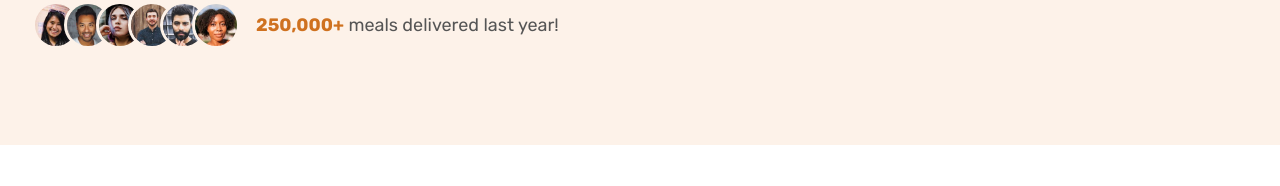
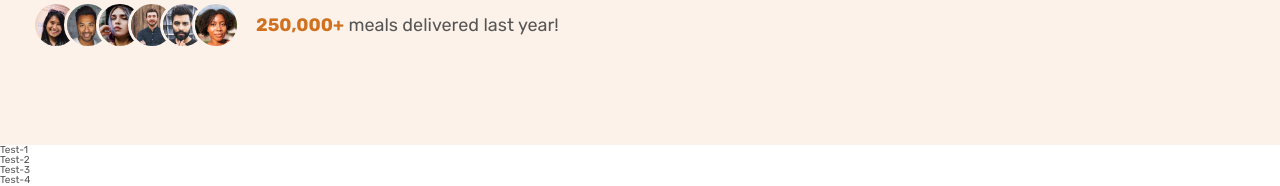
Before and after one commit to hariharandn/Omnifood, a plain HTML site: page index.html in a window 1280 px wide. Shown: the part 615-801 px from the top of the page. Drawn offline with Linux system fonts and the light colour scheme.

Commit message:
Section page changes

```diff
--- a/index.html
+++ b/index.html
@@ -69,6 +69,15 @@
           </div>
         </div>
       </section>
+
+      <section class="section-how">
+        <div class="container grid grid--2-cols">
+          <div>Test-1</div>
+          <div>Test-2</div>
+          <div>Test-3</div>
+          <div>Test-4</div>
+        </div>
+      </section>
     </main>
   </body>
 </html>
```
